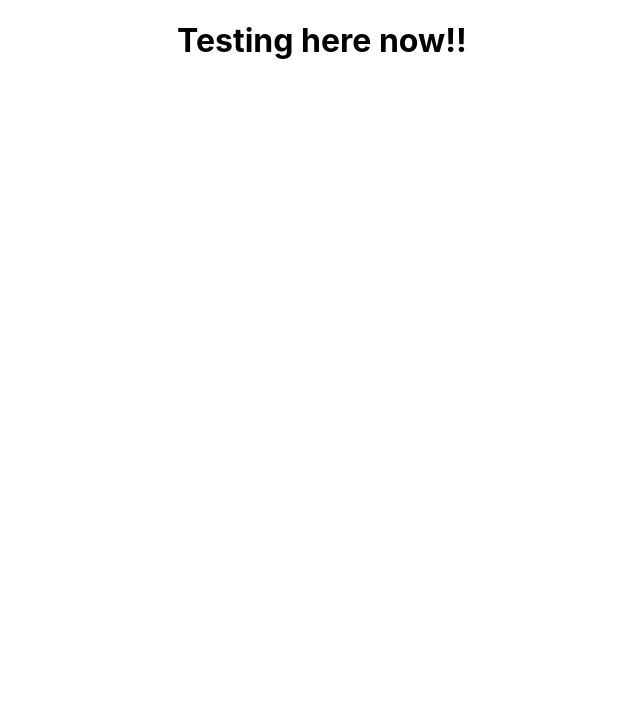
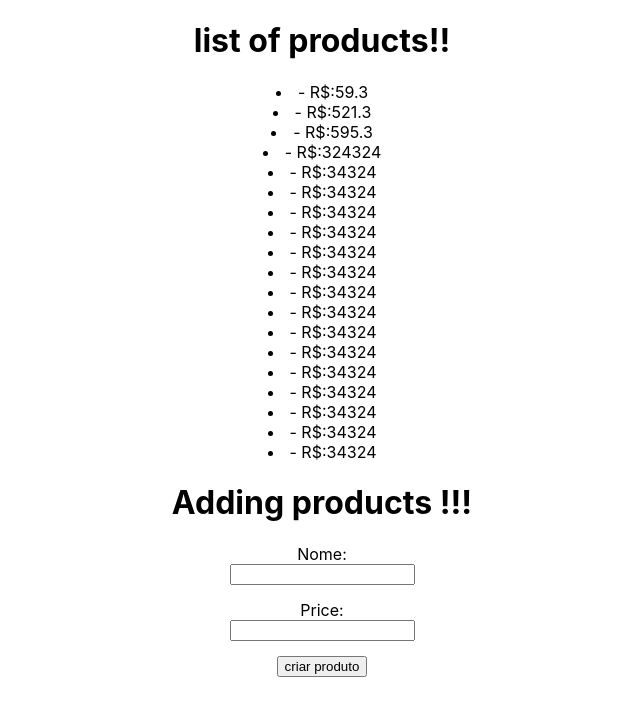
Before and after one commit to felipe-programador-18/http-react, a React (Create React App) app in the folder httt-react/: page / in a window 1280 px wide. Shown: the top 716 px of the page, without its empty margins (318-958 px from the left). Built offline with nearby package versions, Linux system fonts and the light colour scheme; data requests are answered from the project's data file.

Commit message:
c2-adding someoone code

```diff
--- a/httt-react/src/App.css
+++ b/httt-react/src/App.css
@@ -36,3 +36,22 @@
     transform: rotate(360deg);
   }
 }
+
+
+.add-product{
+  border-top: 1px black solid;
+
+}
+
+form{
+  display: flex;
+  flex-direction: column;
+  justify-content: center;
+  align-items: center;
+}
+
+form input{
+  display: flex;
+  flex-direction: column;
+  margin-bottom: 15px;
+}
--- a/httt-react/src/App.js
+++ b/httt-react/src/App.js
@@ -1,10 +1,71 @@
-
+import React,{useState, useEffect} from 'react'
 import './App.css';
 
-function App() {
+const url ='http://localhost:3000/products'
+
+ function App() {
+  const [products, Setproducts] = useState([])
+  const [price, Setprice] = useState('')
+  const [name, Setnome] = useState('')
+
+  //1 rescuers data!!
+  useEffect( () => {
+     const FetchingDate = async() =>{
+     const res = await fetch(url)
+     const data = await res.json()
+     Setproducts(data)
+    }
+    FetchingDate()
+  }, []);
+  console.log(products)
+
+ //2-adding products!!
+
+ const handSubmi = async(e) => {
+    e.preventDefault()
+    const product = {
+      name,
+      price
+    };
+    //headers are requested
+    const res = await fetch(url, {
+      method:"POST",
+      headers:{
+       "Content-Type":'application/json'
+      },
+      body: JSON.stringify(product),
+    })
+   // const data = await res.json()
+    //Setproducts(data)
+ }
+
+
+
+
   return (
     <div className="App">
-     <h1>Testing here now!!</h1>
+     <h1>list of products!!</h1>
+     {products.map((produts) => (<li key={produts.id} > {produts.nome} - R$:{produts.price} </li>))}
+
+
+      <div className='add-products' >
+        <h1>Adding products !!! </h1>
+        <form onSubmit={handSubmi} >
+          <label>
+            Nome:
+           <input type='text'  value={name} name='name' onChange={(e)=> Setnome(e.target.value)} />
+
+          </label>
+          <label>
+            Price:
+           <input type='text'  value={price} name='name' onChange={(e)=> Setprice(e.target.value)} />
+          </label>
+          <input type='submit'  value='criar produto'/>
+
+        </form>
+      </div>
+
+
     </div>
   );
 }
--- a/httt-react/src/data/db.json
+++ b/httt-react/src/data/db.json
@@ -1,19 +1,99 @@
 {
   "products": [
     {
-    "id":1,
-    "camisa":"nike",
-    "price": 59.30
+      "id": 1,
+      "name": "nike",
+      "price": 59.3
     },
     {
-    "id":2,
-    "camisa":"nike-adidas",
-    "price": 521.30
+      "id": 2,
+      "name": "nike-adidas",
+      "price": 521.3
     },
     {
-    "id":3,
-    "camisa":"nike-puma",
-    "price": 595.30
+      "id": 3,
+      "name": "nike-puma",
+      "price": 595.3
+    },
+    {
+      "name": "Felipe Martins Machapdo",
+      "price": "324324",
+      "id": 4
+    },
+    {
+      "name": "fasdf",
+      "price": "34324",
+      "id": 5
+    },
+    {
+      "name": "fasdf",
+      "price": "34324",
+      "id": 6
+    },
+    {
+      "name": "fasdf",
+      "price": "34324",
+      "id": 7
+    },
+    {
+      "name": "fasdf",
+      "price": "34324",
+      "id": 8
+    },
+    {
+      "name": "fasdf",
+      "price": "34324",
+      "id": 9
+    },
+    {
+      "name": "fasdf",
+      "price": "34324",
+      "id": 10
+    },
+    {
+      "name": "fasdf",
+      "price": "34324",
+      "id": 11
+    },
+    {
+      "name": "fasdf",
+      "price": "34324",
+      "id": 12
+    },
+    {
+      "name": "fasdf",
+      "price": "34324",
+      "id": 13
+    },
+    {
+      "name": "fasdf",
+      "price": "34324",
+      "id": 14
+    },
+    {
+      "name": "fasdf",
+      "price": "34324",
+      "id": 15
+    },
+    {
+      "name": "fasdf",
+      "price": "34324",
+      "id": 16
+    },
+    {
+      "name": "fasdf",
+      "price": "34324",
+      "id": 17
+    },
+    {
+      "name": "fasdf",
+      "price": "34324",
+      "id": 18
+    },
+    {
+      "name": "fasdf",
+      "price": "34324",
+      "id": 19
     }
   ]
 }
```
Lines whose indentation alone changed are shown as unchanged.
